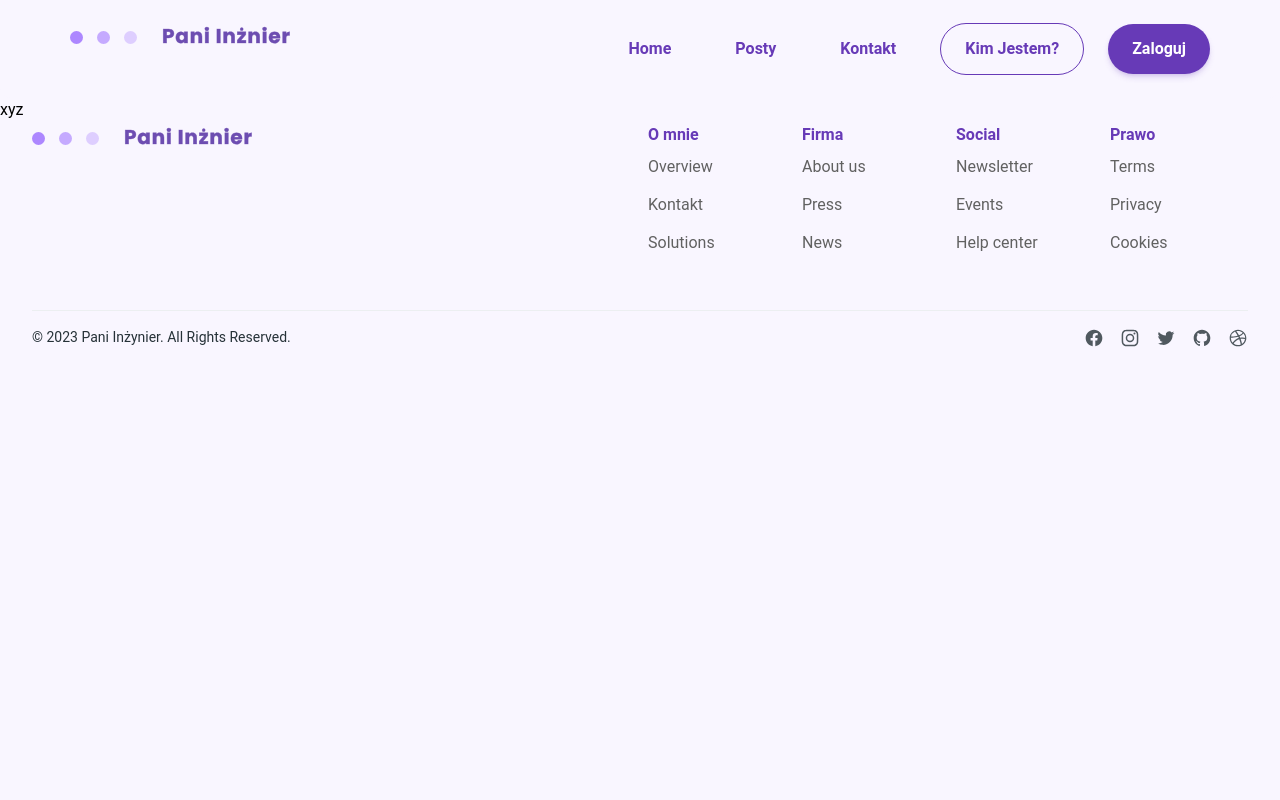
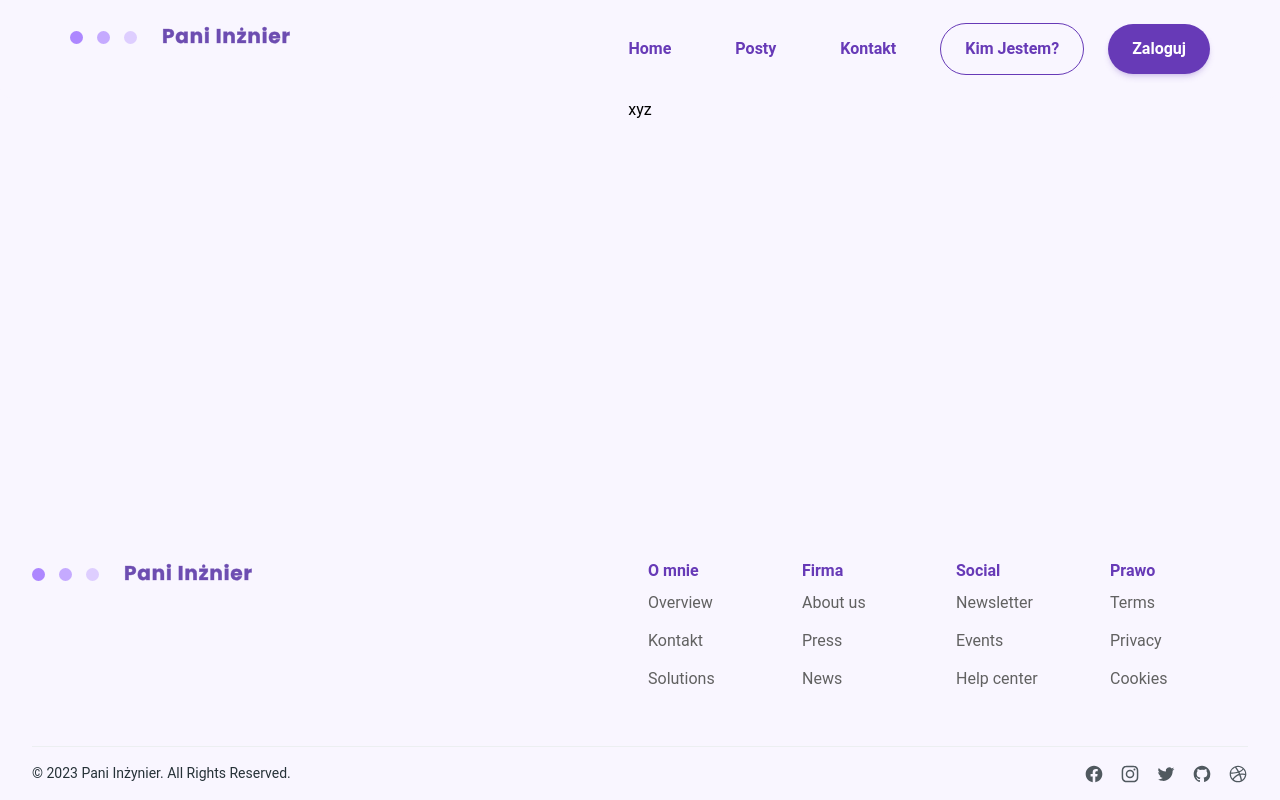
Before and after one commit to Aksiuszka/Pani-Inzynier, a Next.js app: page / in a window 1280 px wide. Built offline with nearby package versions, Linux system fonts and the light colour scheme.

Commit message:
feat/add styling to layout component

```diff
--- a/app/globals.css
+++ b/app/globals.css
@@ -20,3 +20,14 @@ body {
   color: rgb(var(--foreground-rgb));
   background: var(--background-start-hex);
 }
+.layout {
+  width: 100vw;
+  height: 100vh;
+  display: flex;
+  flex-direction: column;
+  align-items: center;
+}
+
+.layout .children {
+  height: 100%;
+}
--- a/shared/components/Layout/index.tsx
+++ b/shared/components/Layout/index.tsx
@@ -5,9 +5,9 @@ import Nav from "../Navbar";
 
 const Layout: FC<LayoutProps> = ({ children }) => {
   return (
-    <div>
+    <div className="layout">
       <Nav />
-      <div>{children}</div>
+      <div className="children">{children}</div>
       <Footer />
     </div>
   );
```
